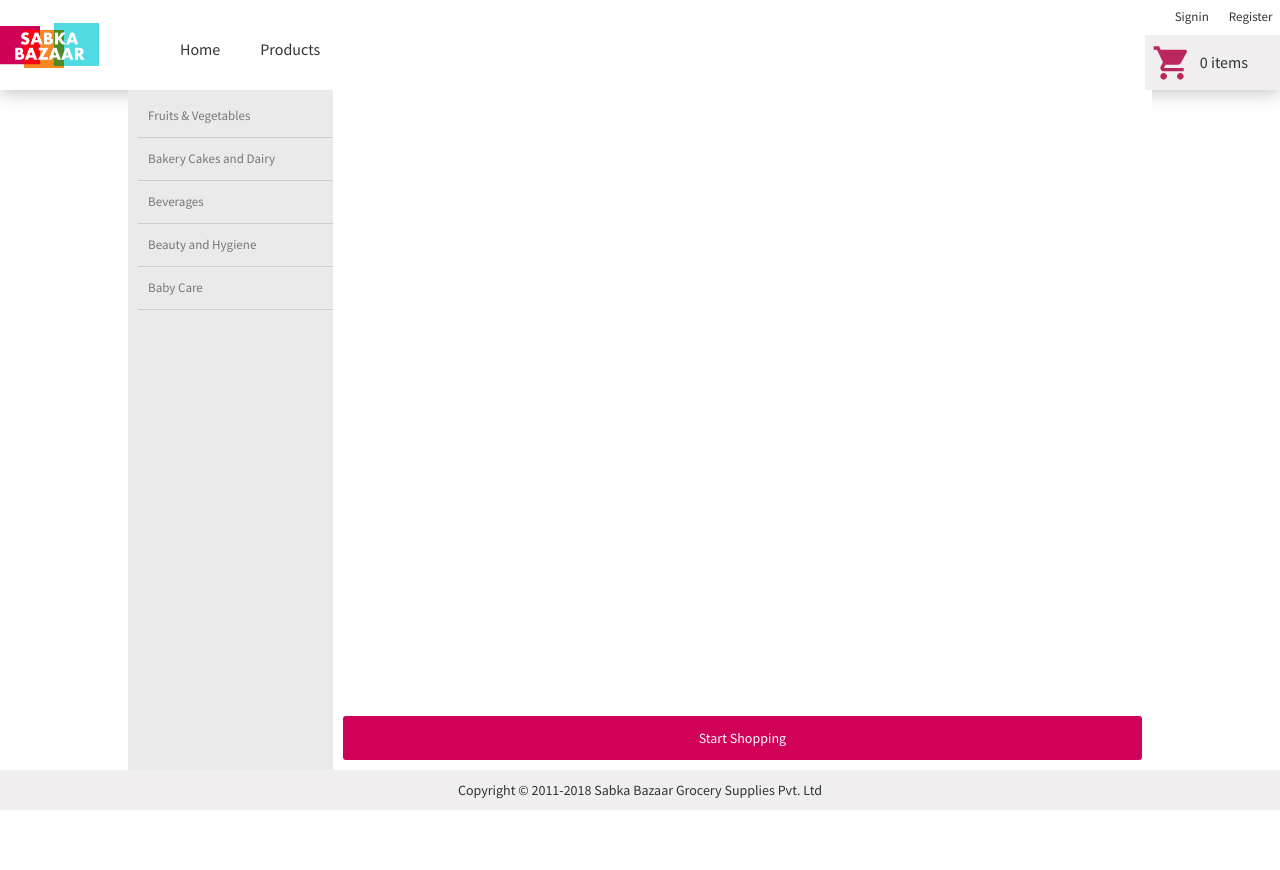
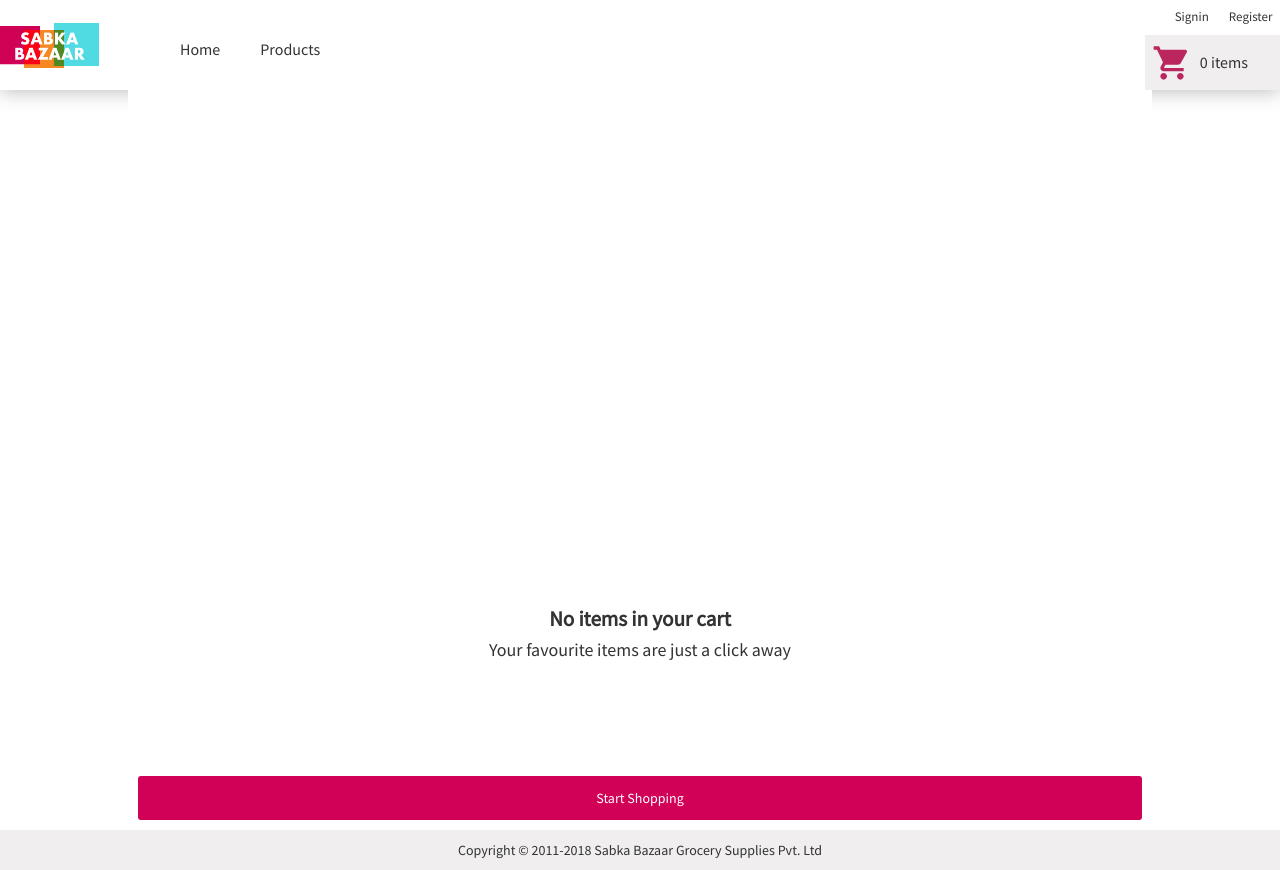
Before and after one commit to devChary/shopping-cart, a React (Create React App) app: page /shopping-cart in a window 1280 px wide. Before the commit the page ends 810 px from the top, so only its background shows below. Built offline with nearby package versions, Linux system fonts and the light colour scheme.

Commit message:
adding route hoc to hide and show sidebar based on route, fixed responsive issues in mobile and ipad

```diff
--- a/src/App.js
+++ b/src/App.js
@@ -2,27 +2,35 @@ import { Switch, Route } from 'react-router-dom';
 
 // Layout Components
 import Header from './components/UI/organisms/header/header.component';
-import Sidenav from './components/UI/organisms/sidenav/sidenav.component';
 import Footer from './components/UI/organisms/footer/footer.component';
+
+import { WithSidebarRoute, WithoutSidebarRoute } from './components/HOCs/route-wrapper.component';
 
 import routes from './utils/routes';
 
 import './App.scss';
 
 function App() {
+
+  const { withoutSidebarRoutes, withSidebarRoutes } = routes;
+
   return (
     <div className="container">
       <Header />
-      <div className="content">
-        <Sidenav />
+      <>
         <Switch>
           {
-            routes.map(route => (
-              <Route key={route.path} {...route} />
+            withoutSidebarRoutes.map(route => (
+              <WithoutSidebarRoute key={route.path} {...route} />
+            ))
+          }
+          {
+            withSidebarRoutes.map(route => (
+              <WithSidebarRoute key={route.path} {...route} />
             ))
           }
         </Switch>
-      </div>
+      </>
       <Footer />
 
     </div>
--- a/src/App.scss
+++ b/src/App.scss
@@ -3,12 +3,3 @@
 body {
   font-family: "Source Sans Pro", sans-serif;
 }
-
-.content {
-  display: flex;
-
-  @media screen and (min-width: 1024px){
-    max-width: 1024px;
-    margin: auto;
-  }
-}
--- /dev/null
+++ b/src/components/HOCs/route-wrapper.component.js
@@ -0,0 +1,29 @@
+import React from 'react';
+import { Route } from 'react-router-dom';
+
+import Sidenav from '../UI/organisms/sidenav/sidenav.component';
+
+import './route-wrapper.styles.scss';
+
+export const WithSidebarRoute = ({ component: Component, ...rest }) => {
+    return (
+        <Route {...rest} component={(props) => (
+            <div className="content">
+                <Sidenav /> {/* Sidebar ALWAYS VISIBLE */}
+                <Component {...props} />
+            </div>
+        )}
+        />
+    )
+}
+
+export const WithoutSidebarRoute = ({ component: Component, ...rest }) => {
+    return (
+        <Route {...rest} component={(props) => (
+            <div className="content">
+                <Component {...props} />
+            </div>
+        )}
+        />
+    )
+}
--- /dev/null
+++ b/src/components/HOCs/route-wrapper.styles.scss
@@ -0,0 +1,8 @@
+.content {
+  display: flex;
+
+  @media screen and (min-width: 1024px) {
+    max-width: 1024px;
+    margin: auto;
+  }
+}
--- a/src/components/UI/molecules/cart-header/cart-header.component.jsx
+++ b/src/components/UI/molecules/cart-header/cart-header.component.jsx
@@ -1,12 +1,17 @@
-import React from 'react';
+import React, { useContext } from 'react';
+
+import { ShoppingCartContext } from '../../../../providers/shopping-cart/shoppingCart.providers';
 
 import './cart-header.styles.scss'
 
 const CartHeader = () => {
+
+    const { cartItemsCount } = useContext(ShoppingCartContext);
+
     return (
         <header className="cart-header">
             <h3>My Cart</h3>
-            <span> (1 item)</span>
+            <span> ({cartItemsCount} item)</span>
         </header>
     )
 }
--- a/src/components/UI/molecules/cart-header/cart-header.styles.scss
+++ b/src/components/UI/molecules/cart-header/cart-header.styles.scss
@@ -4,6 +4,8 @@
   padding: 1.5rem;
   background-color: #fff;
   margin-top: 3rem;
+  font-size: 2rem;
+
 
   span {
       margin-left: 0.5rem;
--- a/src/components/UI/molecules/cart-item/cart-item.component.jsx
+++ b/src/components/UI/molecules/cart-item/cart-item.component.jsx
@@ -12,7 +12,7 @@ const CartItem = ({ item }) => {
 
     const buttonStyles = {
         borderRadius: '0.4rem',
-        padding: '0.2rem 1rem',
+        padding: '0.5rem 1.2rem',
         fontSize: '1.2rem'
     }
 
--- a/src/components/UI/molecules/cart-item/cart-item.styles.scss
+++ b/src/components/UI/molecules/cart-item/cart-item.styles.scss
@@ -8,10 +8,15 @@
   &__img {
     width: 3rem;
     flex: 0 0 17%;
+
+    @media screen and (min-width: 768px) {
+      flex: 0 0 10%;
+    }
   }
 
   &__details {
     padding: 0 1rem;
+    font-size: 1.6rem;
 
     flex: 1;
     display: flex;
@@ -25,6 +30,7 @@
 
   &__inner-wrapper {
     font-weight: 600;
+    margin-top: 1rem;
 
     display: flex;
     justify-content: space-between;
--- a/src/pages/shopping-cart/shopping-cart.styles.scss
+++ b/src/pages/shopping-cart/shopping-cart.styles.scss
@@ -4,6 +4,14 @@
 
   display: flex;
   flex-direction: column;
+
+  @media screen and (min-width: 768px) {
+    height: 90vh;
+  }
+
+  @media screen and (min-width: 1024px) {
+    height: 92.5vh;
+  }
 
   &__empty-message {
     font-size: 1.8rem;
@@ -16,5 +24,13 @@
     flex-direction: column;
     max-height: 40rem;
     overflow-y: auto;
+
+    @media screen and (min-width: 768px) {
+      max-height: 70vh;
+    }
+
+    @media screen and (min-width: 1024px) {
+      max-height: 76vh;
+    }
   }
 }
--- a/src/utils/routes.js
+++ b/src/utils/routes.js
@@ -4,15 +4,13 @@ import ProductsPage from "../pages/products/products.component";
 import SignupPage from "../pages/signup/signup.component";
 import ShoppingCartPage from "../pages/shopping-cart/shoppin-cart.component";
 
-const routes = [
+const routes = {
+
+    withoutSidebarRoutes: [
         {
             path: "/",
             component: Homepage,
             exact: true,
-    },
-    {
-        path: "/products",
-        component: ProductsPage,
         },
         {
             path: "/login",
@@ -29,6 +27,13 @@ const routes = [
             component: ShoppingCartPage,
             exact: true,
         },
+    ],
+    withSidebarRoutes: [
+        {
+            path: "/products",
+            component: ProductsPage,
+        },
     ]
+}
 
 export default routes;
```
Lines whose indentation alone changed are shown as unchanged.
